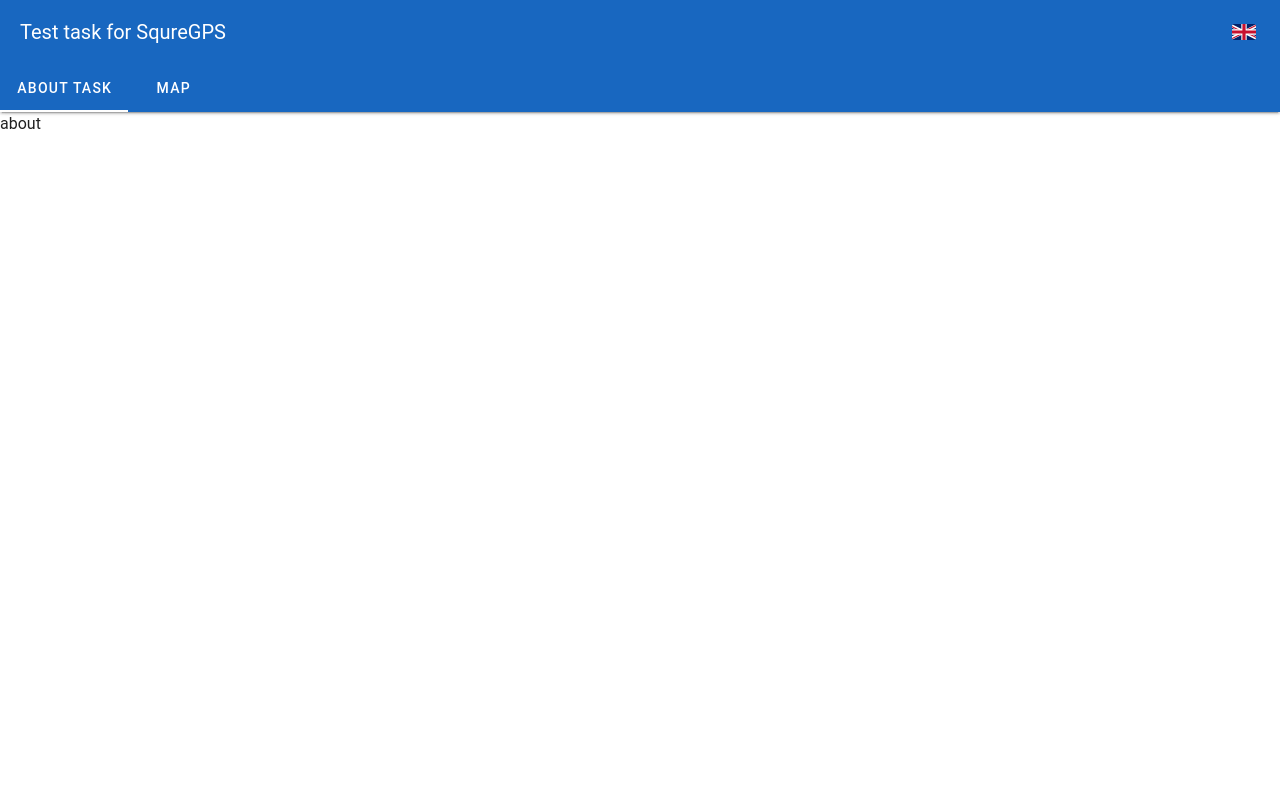
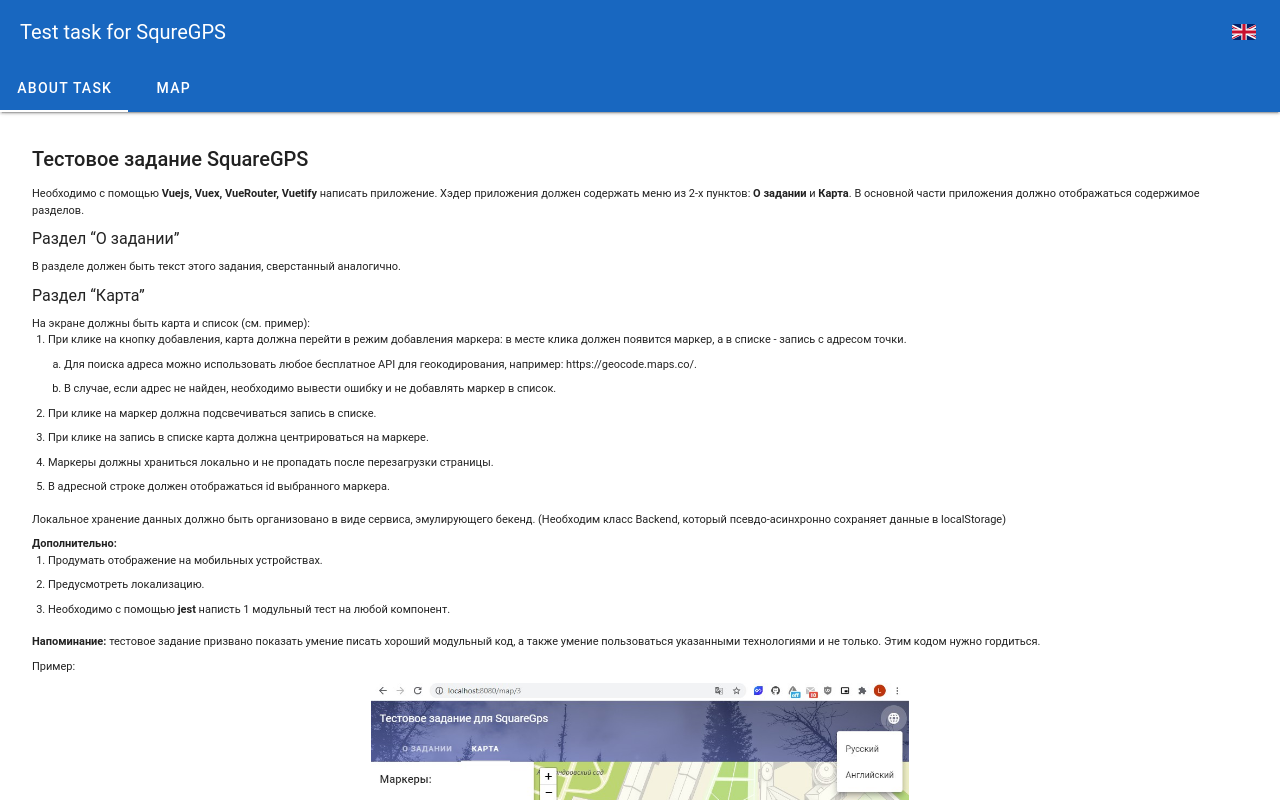
Before and after one commit to ranantal/squre-gps-test, a Vue app: page /about in a window 1280 px wide. Shown: the top 800 px of the page. Built offline with nearby package versions, Linux system fonts and the light colour scheme; a small style sheet from the web is missing.

Commit message:
feat: add about page

```diff
--- a/src/pages/about.vue
+++ b/src/pages/about.vue
@@ -1,5 +1,103 @@
 <template>
-  about
+  <section class="about">
+    <h1 class="header-1">
+      Тестовое задание SquareGPS
+    </h1>
+
+    <p class="text">
+      Необходимо с помощью <strong>Vuejs, Vuex, VueRouter, Vuetify</strong> написать приложение. Хэдер
+      приложения должен содержать меню из 2-х пунктов: <strong>О задании</strong> и <strong>Карта</strong>. В основной
+      части приложения должно отображаться содержимое разделов.
+    </p>
+
+    <h2 class="header-2">
+      Раздел “О задании”
+    </h2>
+
+    <p class="text">
+      В разделе должен быть текст этого задания, сверстанный аналогично.
+    </p>
+
+    <h2 class="header-2">
+      Раздел “Карта”
+    </h2>
+
+    <p class="text">
+      На экране должны быть карта и список (см. пример):
+
+      <ol>
+        <li class="text">
+          При клике на кнопку добавления, карта должна перейти в режим добавления
+          маркера: в месте клика должен появится маркер, а в списке - запись с адресом
+          точки.
+
+          <ol class="inner-list">
+            <li class="text">
+              Для поиска адреса можно использовать любое бесплатное API для
+              геокодирования, например: https://geocode.maps.co/.
+            </li>
+            <li class="text">
+              В случае, если адрес не найден, необходимо вывести ошибку и не
+              добавлять маркер в список.
+            </li>
+          </ol>
+        </li>
+
+        <li class="text">
+          При клике на маркер должна подсвечиваться запись в списке.
+        </li>
+
+        <li class="text">
+          При клике на запись в списке карта должна центрироваться на маркере.
+        </li>
+
+        <li class="text">
+          Маркеры должны храниться локально и не пропадать после перезагрузки
+          страницы.
+        </li>
+
+        <li class="text">
+          В адресной строке должен отображаться id выбранного маркера.
+        </li>
+      </ol>
+    </p>
+
+    <p class="text">
+      Локальное хранение данных должно быть организовано в виде сервиса,
+      эмулирующего бекенд. (Необходим класс Backend, который псевдо-асинхронно
+      сохраняет данные в localStorage)
+    </p>
+
+    <p class="text">
+      <strong>
+        Дополнительно:
+      </strong>
+      <ol>
+        <li class="text">
+          Продумать отображение на мобильных устройствах.
+        </li>
+
+        <li class="text">
+          Предусмотреть локализацию.
+        </li>
+
+        <li class="text">
+          Необходимо с помощью <strong>jest</strong> написть 1 модульный тест на любой компонент.
+        </li>
+      </ol>
+    </p>
+
+    <p class="text">
+      <strong>Напоминание:</strong> тестовое задание призвано показать умение писать хороший
+      модульный код, а также умение пользоваться указанными технологиями и не только.
+      Этим кодом нужно гордиться.
+    </p>
+
+    <p class="text">
+      Пример:
+    </p>
+    <img alt="Example" class="example-image" src="/example.jpeg" />
+  </section>
 </template>
 
 <script setup lang="ts">
@@ -7,5 +105,40 @@
 </script>
 
 <style scoped>
+ol {
+  margin-left: 16px;
+}
 
+.header-1 {
+  margin-bottom: 12px;
+  font-size: 20px;
+  font-weight: 500;
+}
+
+.header-2 {
+  margin-bottom: 8px;
+  font-size: 16px;
+  font-weight: 400;
+}
+
+.text {
+  margin-bottom: 8px;
+  font-size: 11px;
+}
+
+.inner-list {
+  margin-top: 8px;
+  list-style-type: lower-alpha;
+}
+
+.about {
+  display: flex;
+  flex-direction: column;;
+  padding: 32px;
+}
+
+.example-image {
+  margin: 0 auto;
+  width: 538px;
+}
 </style>
```
Also changed, not shown: public/example.jpeg (added).
